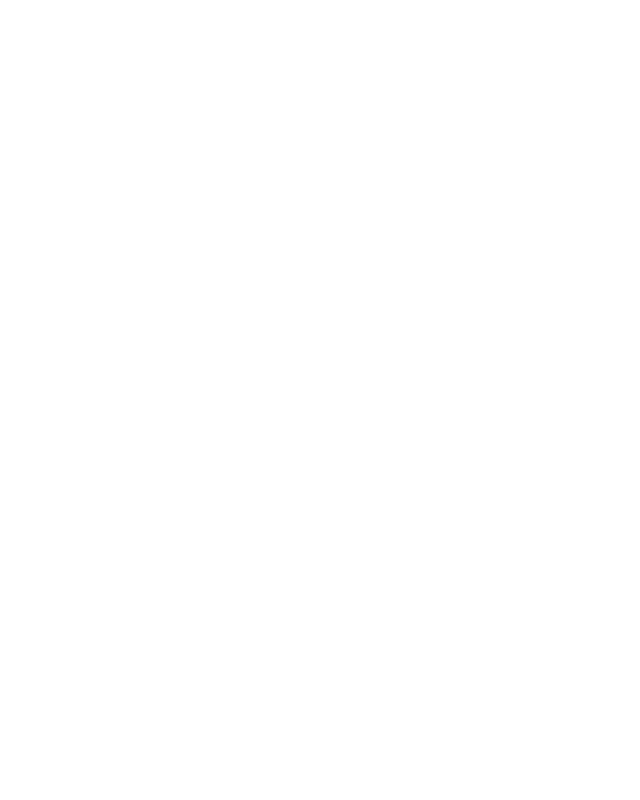
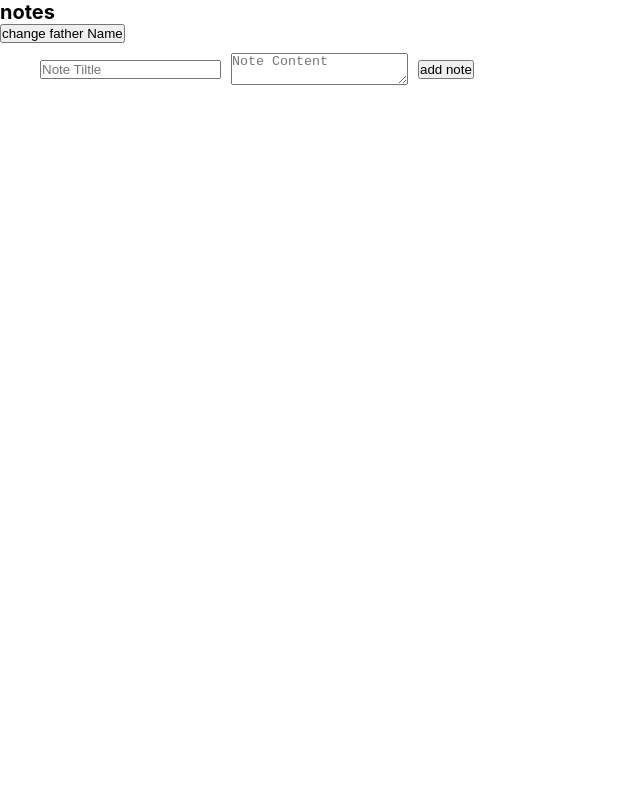
Before and after one commit to Natty-7r/forRedux, a React (Create React App) app: page / in a window 1280 px wide. Shown: the top 800 px of the page, without its empty margins (0-640 px from the left). Built offline with nearby package versions, Linux system fonts and the light colour scheme.

Commit message:
working with context hook

```diff
--- a/src/App.js
+++ b/src/App.js
@@ -4,11 +4,13 @@ import NoteApp from "./components/NoteApp";
 import Footer from "./components/eComponents/Footer/Footer";
 
 function App(props) {
+  if (false)
     return (
       <div className="all">
         <div className="other"></div>
         <Footer />;
       </div>
     );
+  return <NoteApp />;
 }
 export default App;
--- a/src/components/Note.js
+++ b/src/components/Note.js
@@ -1,7 +1,38 @@
-import React from "react";
-export default ({ title, noteContent, removeNote }) => {
+import React, { useContext } from "react";
+import NoteContext from "../context/NoteContext";
+
+export default class Notes extends React.Component {
+  static contextType = NoteContext;
+  constructor(props) {
+    super(props);
+    this.removeNote = this.removeNote.bind(this);
+  }
+  removeNote = (title) => {
+    this.context.notesDispatch({ type: "remove", title });
+  };
+
+  render() {
+    return (
+      <div className="note">
+        <p>{this.context.name}</p>
+        <p>{this.context.lName}</p>
+        <h4>{this.props.title}</h4>
+        <p>{this.props.noteContent}</p>
+        <button onClick={(e) => this.removeNote(this.props.title)}> X</button>
+      </div>
+    );
+  }
+}
+// Notes.contextType = NoteContext; // use of class.contextType
+
+const Note = ({ title, noteContent }) => {
+  const { notesDispatch, name } = useContext(NoteContext);
+  const removeNote = (title) => {
+    notesDispatch({ type: "remove", title });
+  };
   return (
     <div className="note">
+      <p>{name}</p>
       <h4>{title}</h4>
       <p>{noteContent}</p>
       <button onClick={(e) => removeNote(title)}> X</button>
--- a/src/components/NoteApp.js
+++ b/src/components/NoteApp.js
@@ -2,10 +2,13 @@ import { useEffect, useState, useReducer } from "react";
 import notesReducer from "../reducers/note";
 import NoteForm from "./NoteForm";
 import NoteList from "./NoteList";
+import NoteContext from "../context/NoteContext";
+import note from "../reducers/note";
 
 export default () => {
   const [title, setTitle] = useState("");
   const [noteContent, setContent] = useState("");
+  const [lName, setLName] = useState("fek");
   const [notes, notesDispatch] = useReducer(notesReducer, []);
 
   useEffect(() => {
@@ -21,20 +24,30 @@ export default () => {
   const removeNote = (title) => {
     notesDispatch({ type: "remove", title });
   };
+  const changeLName = () => {
+    // to show context is changed from consumer by passing function to it
+    lName == "fek" ? setLName("fekadu") : setLName("fek");
+  };
   return (
-    <div className="whole">
+    <NoteContext.Provider
+      value={{
+        notes,
+        removeNote,
+        notesDispatch,
+        name: "Natnael",
+        lName,
+        changeLName,
+      }}>
+      <NoteContext.Consumer>
+        {(context) => {
+          // use of Context.Consumer to render something based on context value
+          if (context.notes.length > 3) return <h2>yeah 3 </h2>;
+          else return null;
+        }}
+      </NoteContext.Consumer>
       <h1>notes</h1>
-      <NoteList
-        notes={notes}
-        removeNote={removeNote}
-      />
-      <NoteForm
-        title={title}
-        setTitle={setTitle}
-        noteContent={noteContent}
-        setContent={setContent}
-        notesDispatch={notesDispatch}
-      />
-    </div>
+      <NoteList />
+      <NoteForm />
+    </NoteContext.Provider>
   );
 };
--- a/src/components/NoteForm.js
+++ b/src/components/NoteForm.js
@@ -1,9 +1,11 @@
-import { useState } from "react";
+import { useContext, useState } from "react";
+import NoteContext from "../context/NoteContext";
 
-export default ({ notesDispatch }) => {
+export default () => {
+  const onSubmit = () => {};
   const [title, setTitle] = useState("");
   const [noteContent, setContent] = useState("");
-
+  const { notesDispatch } = useContext(NoteContext);
   const addNotes = () => {
     notesDispatch({ type: "add", title, noteContent });
     setTitle("");
@@ -13,8 +15,8 @@ export default ({ notesDispatch }) => {
     <div className="form">
       <input
         type="text"
+        placeholder="Note Tiltle"
         value={title}
-        plalceholder="Note Title"
         onChange={(e) => {
           setTitle(e.target.value);
         }}
--- a/src/components/NoteList.js
+++ b/src/components/NoteList.js
@@ -1,15 +1,31 @@
+import { useContext } from "react";
 import Note from "./Note";
-export default ({ notes, removeNote }) => {
+import NoteContext from "../context/NoteContext";
+export default () => {
+  const { notes, removeNote, notesDispatch, name, lName, changeLName } =
+    useContext(NoteContext);
   return (
+    <NoteContext.Provider
+      value={{
+        notes,
+        removeNote,
+        notesDispatch,
+        name: "natty",
+        lName,
+      }}>
+      {
+        //  overriding context value using provider
+      }
       <div className="note_list">
-      {notes.map((note) => (
+        {notes.map((note, index) => (
           <Note
-          removeNote={removeNote}
-          key={note.title}
+            key={index}
             title={note.title}
             noteContent={note.noteContent}
           />
         ))}
+        <button onClick={changeLName}>change father Name</button>
       </div>
+    </NoteContext.Provider>
   );
 };
--- /dev/null
+++ b/src/context/NoteContext.js
@@ -0,0 +1,4 @@
+import React from "react";
+const NoteContext = React.createContext();
+NoteContext.displayName = "mine";
+export default NoteContext;
```
Lines whose indentation alone changed are shown as unchanged.
